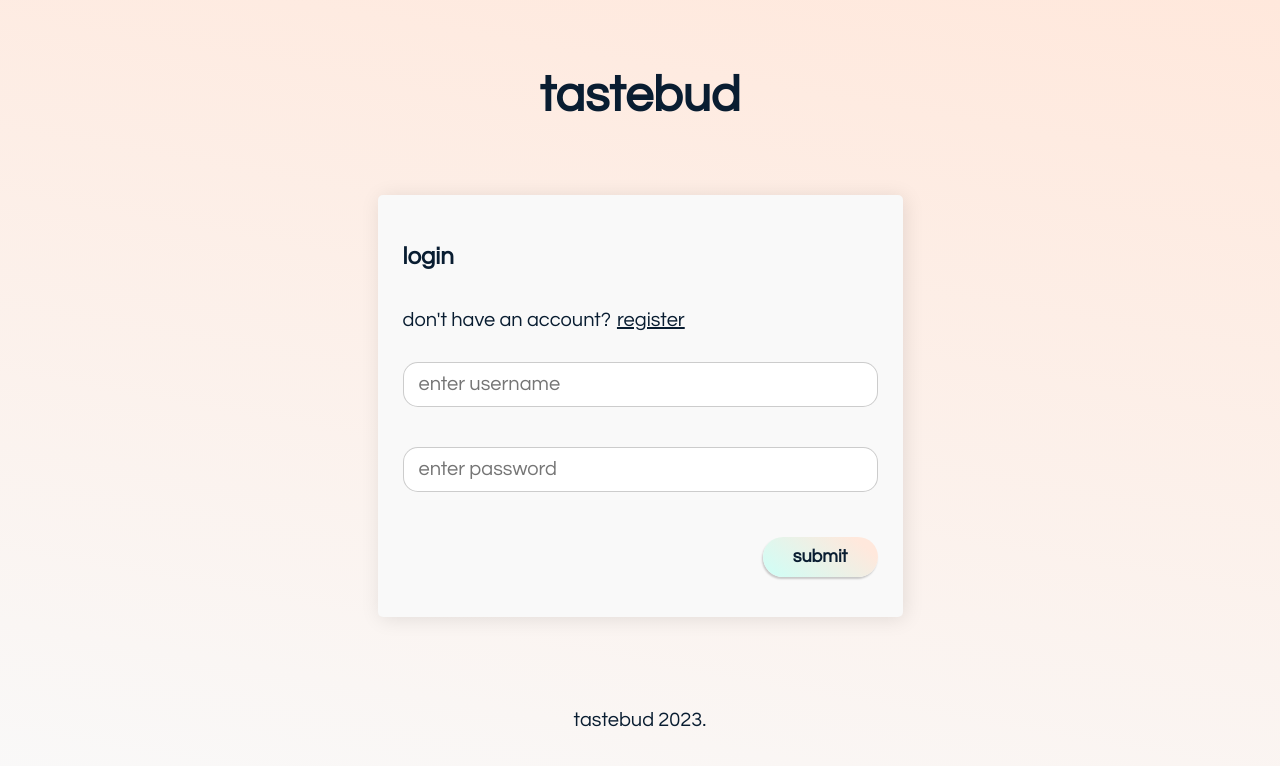
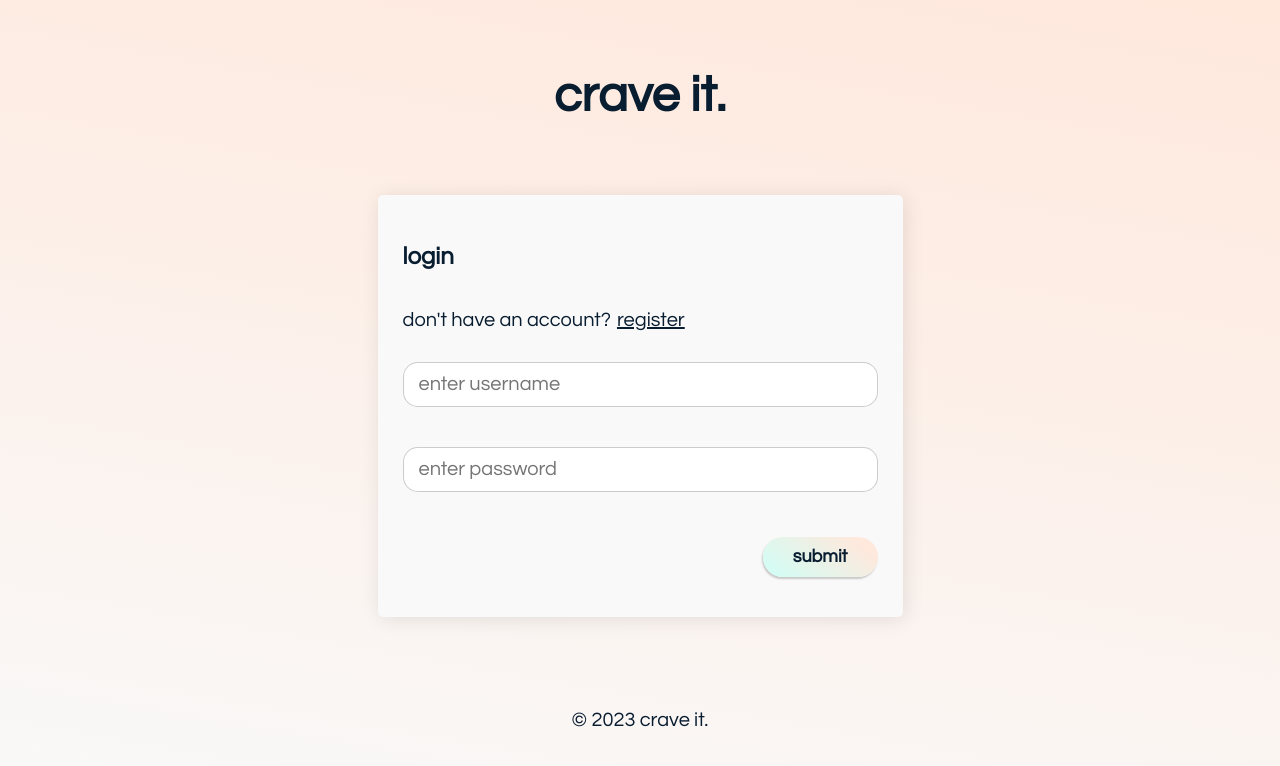
Before and after one commit to chloe-trn/craveit-client, a React (Create React App) app: page /#/auth in a window 1280 px wide. Shown: the top 766 px of the page. Built offline with nearby package versions, Linux system fonts and the light colour scheme.

Commit message:
Rename app

```diff
--- a/public/index.html
+++ b/public/index.html
@@ -2,7 +2,7 @@
 <html lang="en">
   <head>
     <meta charset="utf-8" />
-    <link rel="icon" href="#" />
+    <link rel="icon" href="favicon.ico" />
     <meta name="viewport" content="width=device-width, initial-scale=1" />
     <meta name="theme-color" content="#000000" />
     <meta
@@ -13,7 +13,7 @@
     <link rel="preconnect" href="https://fonts.googleapis.com">
 <link rel="preconnect" href="https://fonts.gstatic.com" crossorigin>
 <link href="https://fonts.googleapis.com/css2?family=Questrial&family=Yantramanav:wght@300;400;500;700;900&display=swap" rel="stylesheet">
-    <title>CraveIt</title>
+    <title>crave it.</title>
   </head>
   <body>
     <noscript>You need to enable JavaScript to run this app.</noscript>
--- a/src/App.tsx
+++ b/src/App.tsx
@@ -56,7 +56,7 @@
         <header className={`header ${menuOpen ? 'open' : 'close'}`}>
           <div className='wrapper'>
             <div className='header-content'>
-              <Heading title={'TasteBud'}/>
+              <Heading title={'Crave It.'}/>
               <HamburgerButton onClick={handletoggleMenu} menuOpen={menuOpen} />
             </div>
             {userDetails?.token && <DashboardMenu />}
@@ -70,7 +70,7 @@
           </main>
           <footer className='footer'>
             <div className='wrapper'>
-              TasteBud 2023.
+              &copy; 2023 Crave It.
             </div>
           </footer>
       </div>
```
